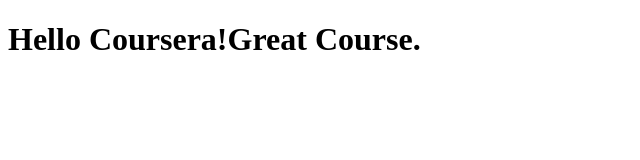
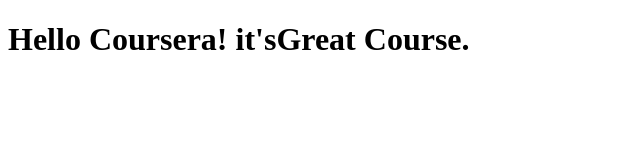
Before and after one commit to mrz8/coursera-test2, a plain HTML site: page site/index.html in a window 1280 px wide. Shown: the whole page, without its empty margins (0-640 px from the left). Drawn offline with Linux system fonts and the light colour scheme.

```diff
--- a/site/index.html
+++ b/site/index.html
@@ -4,6 +4,6 @@
 	<title>Hello Coursera</title>
 </head>
 <body>
-<h1>Hello Coursera!Great Course.</h1>
+<h1>Hello Coursera! it'sGreat Course.</h1>
 </body>
 </html>
```
